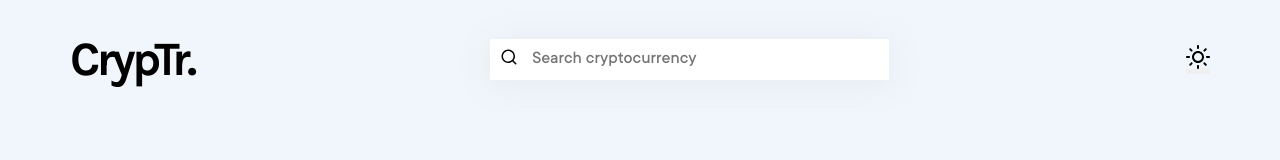
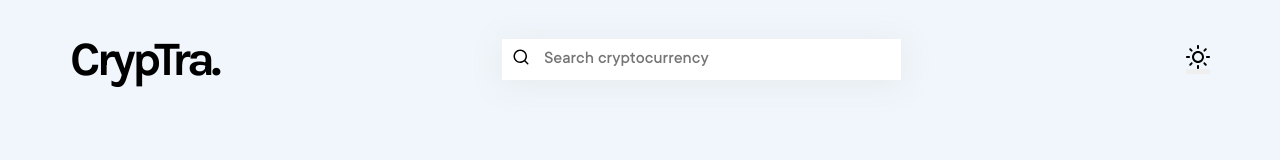
Before and after one commit to shovanch/cryptar, a React (Create React App) app: page /load in a window 1280 px wide. Shown: the top 160 px of the page. Built offline with nearby package versions, Linux system fonts and the light colour scheme.

Commit message:
Update header-logo text

```diff
--- a/src/components/common/Header.js
+++ b/src/components/common/Header.js
@@ -8,7 +8,7 @@ import Search from "../Search";
 const Header = () => (
   <header className="header">
     <Link to="/" className="header-logo">
-      CrypTr.
+      CrypTra.
     </Link>
     <Search />
     <button type="button" className="mode-button">
```
